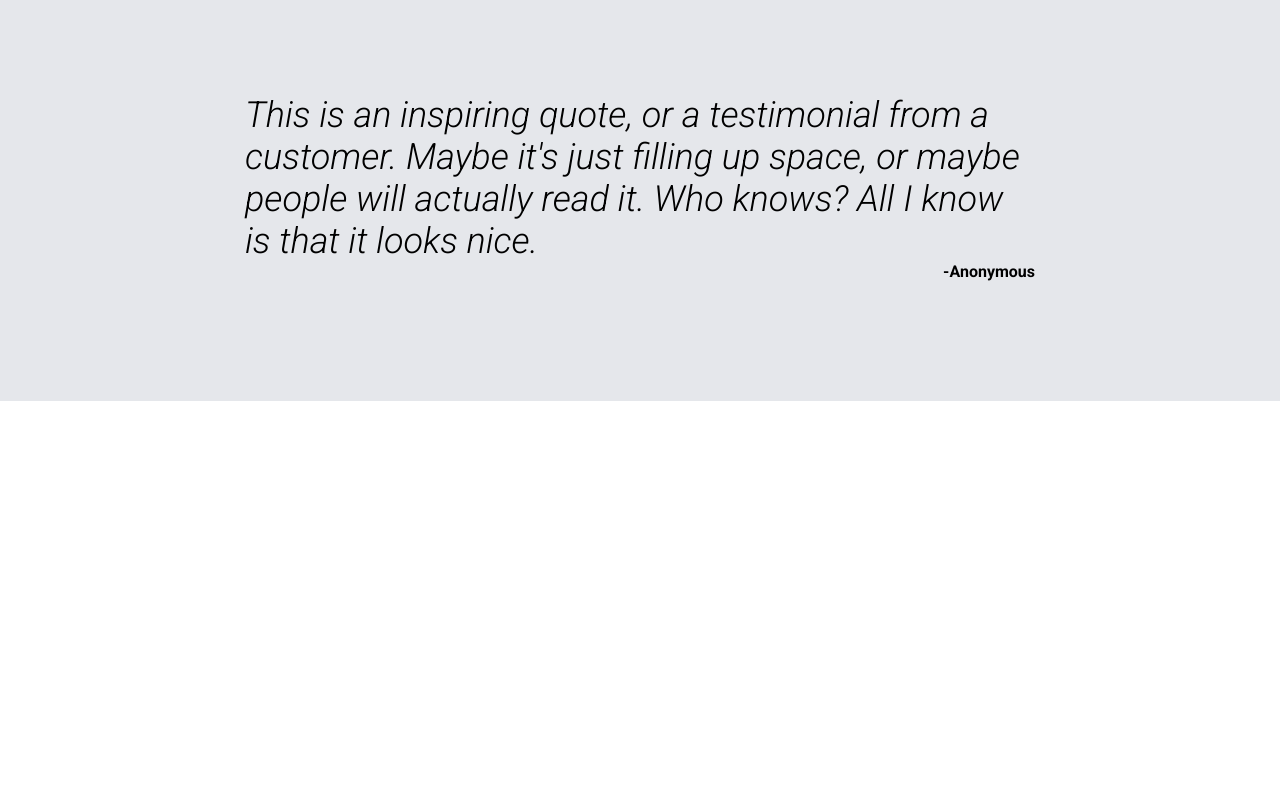
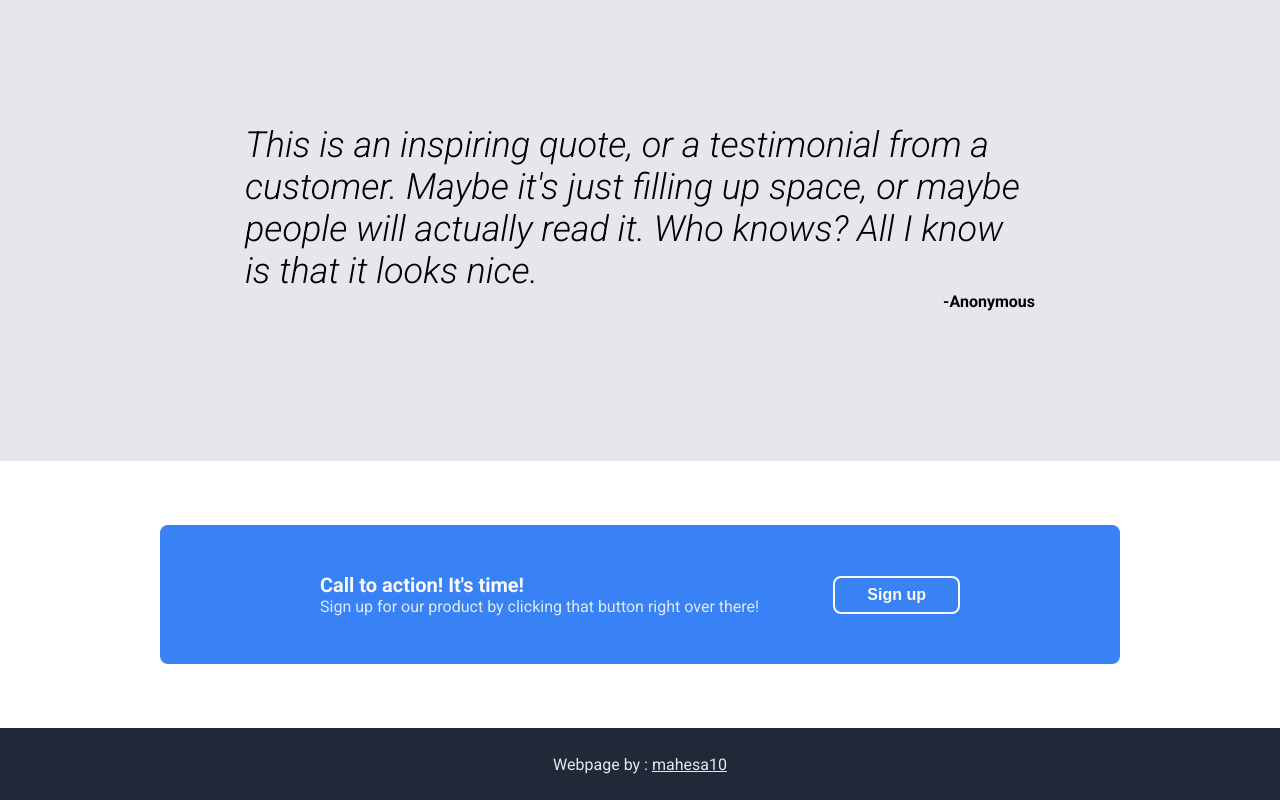
Before and after one commit to mahesa10/landing-page-practice, a plain HTML site: page index.html in a window 1280 px wide. Shown: the part 995-1795 px from the top of the page. Before the commit the page ends 1396 px from the top, so only its background shows below. Drawn offline with Linux system fonts and the light colour scheme.

Commit message:
Add action and footer section

```diff
--- a/css/style.css
+++ b/css/style.css
@@ -74,6 +74,11 @@ img {
     font-weight: bold;
     font-size: 18px;
     border-radius: 8px;
+    cursor: pointer;
+}
+
+.hero-button:hover {
+    background-color: #5593f7;
 }
 
 .info-section {
@@ -110,7 +115,7 @@ img {
 .quote-section {
     flex-direction: column;
     background-color: #e5e7eb;
-    padding: 120px 0;
+    padding: 150px 0;
 }
 
 .quote, .quote-src {
@@ -128,3 +133,57 @@ img {
     font-weight: bold;
     text-align: right;
 }
+
+.action-section {
+    padding: 64px 160px;
+}
+
+.action-container {
+    background-color: #3882f6;
+    display: flex;
+    justify-content: space-between;
+    align-items: center;
+    padding: 48px 160px;
+    border-radius: 8px;
+}
+
+.action-text {
+    color: #f9faf8;
+}
+
+.action-title {
+    font-weight: bold;
+    font-size: 1.25em;
+}
+
+.action-desc {
+    opacity: 85%;
+}
+
+.action-btn {
+    border: 2px solid #f9faf8;
+    color: #f9faf8;
+    background-color: #3882f6;
+    border-radius: 8px;
+    padding: 8px 32px;
+    font-weight: bold;
+    font-size: 1em;
+    cursor: pointer;
+}
+
+.action-btn:hover {
+    background-color: #5593f7;
+}
+
+.footer {
+    background-color: #1f2937;
+    display: flex;
+    justify-content: center;
+    align-items: center;
+    height: 72px;
+    color: #e5e7eb;
+}
+
+.footer a {
+    color: #e5e7eb;
+}
--- a/index.html
+++ b/index.html
@@ -67,5 +67,19 @@
             -Anonymous
         </div>
     </div>
+
+    <div class="action-section">
+        <div class="action-container">
+            <div class="action-text">
+                <div class="action-title">Call to action! It's time!</div>
+                <div class="action-desc">Sign up for our product by clicking that button right over there!</div>
+            </div>
+            <button class="action-btn">Sign up</button>
+        </div>
+    </div>
+
+    <div class="footer">
+        <p>Webpage by : <a href="https://github.com/mahesa10">mahesa10</a></p>
+    </div>
 </body>
 </html>
```
